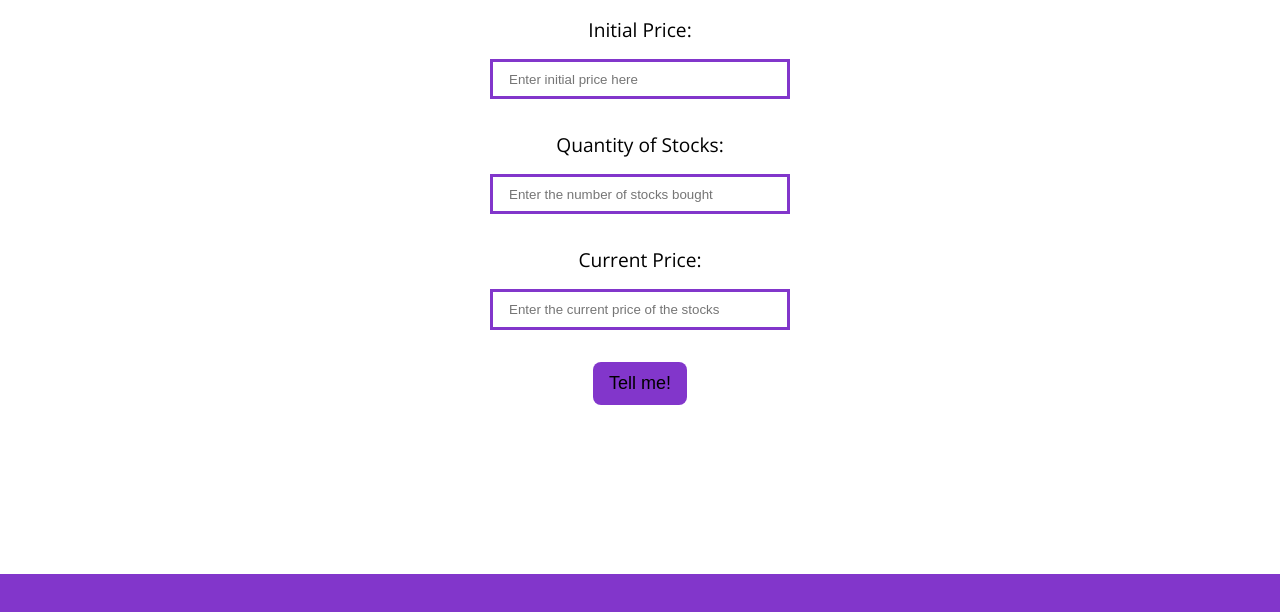
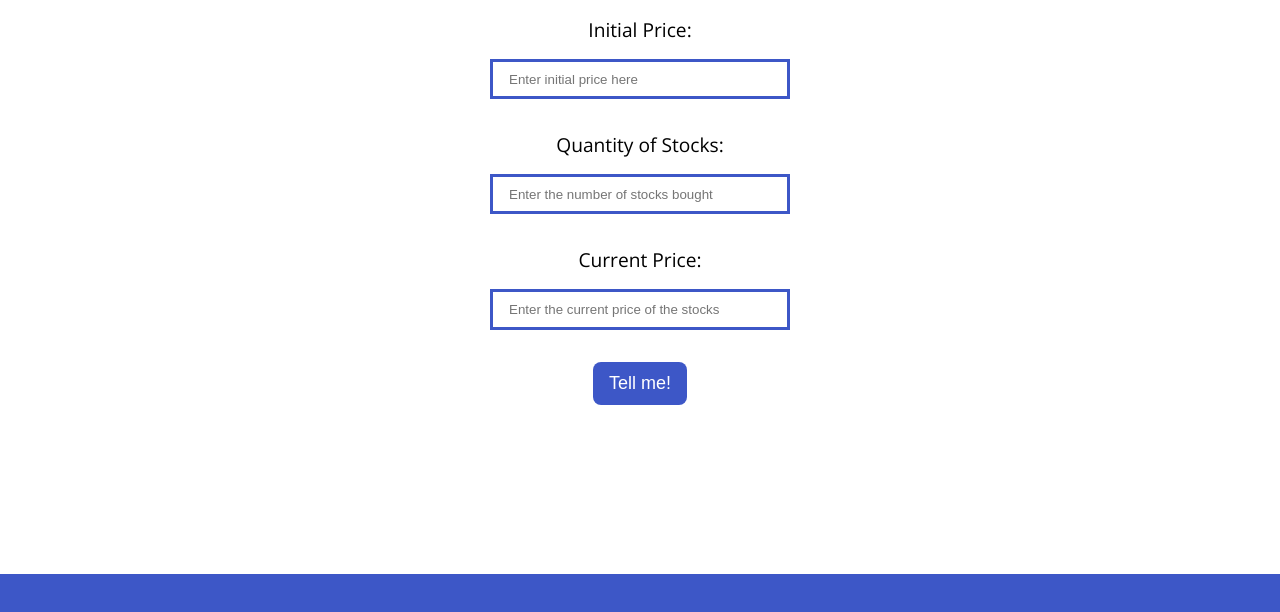
Before and after one commit to Itsmebharat00/Stock-purchase-profit-and-loss, a plain HTML site: page index.html in a window 1280 px wide. Shown: the part 79-691 px from the top of the page. Drawn offline with nearby package versions, Linux system fonts and the light colour scheme.

Commit message:
final update

```diff
--- a/styles.css
+++ b/styles.css
@@ -2,7 +2,7 @@
 
 
 :root {
-    --primary-color: #8236CB;
+    --primary-color: #3d57c7;
 }
 
 
@@ -37,6 +37,7 @@ button {
     margin: auto;
     display: block;
     background-color: var(--primary-color);
+    color: white;
 }
 
 #output-box {
```
